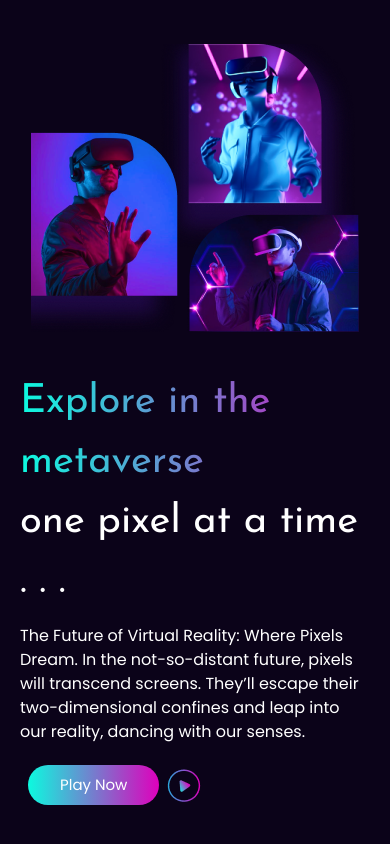
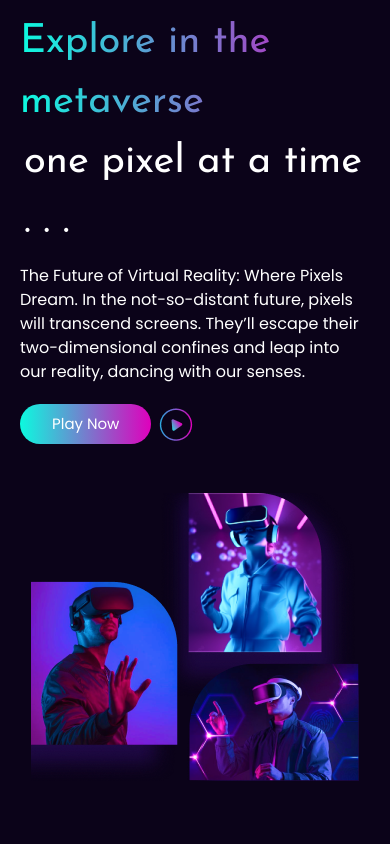
Before and after one commit to arunkrish11/next-gen, a Next.js app: page / in a window 390 px wide. Shown: the part 1180-2024 px from the top of the page. Built offline with nearby package versions, Linux system fonts and the light colour scheme.

Commit message:
responsive error solved

```diff
--- a/src/components/Description.tsx
+++ b/src/components/Description.tsx
@@ -3,11 +3,11 @@ import React from "react";
 function Description({ product }: { product: any }) {
   return (
     <div className="flex flex-col justify-between w-screen md:w-[60%] h-fit px-5">
-      <div className="flex flex-col h-fit">
-        <h1 className="flex josefin-sans text-[40px] md:text-[45px] items-center text-transparent bg-clip-text bg-gradient-to-r from-[#0CFADF] to-[#DF00BC] text-clip">
+      <div className="flex flex-wrap h-fit">
+        <h1 className="flex josefin-sans w-fit text-[40px] md:text-[45px] items-center text-transparent bg-clip-text bg-gradient-to-r from-[#0CFADF] to-[#DF00BC] text-clip ">
           {product.headOne}
         </h1>
-        <h1 className="flex josefin-sans text-[40px] md:text-[45px] items-center text-white">
+        <h1 className="flex josefin-sans w-fit text-[40px] px-1 md:text-[45px] items-center text-white ">
           {product.headTwo}
         </h1>
       </div>
@@ -15,7 +15,7 @@ function Description({ product }: { product: any }) {
         <p className="poppins-regular text-[100%] text-white">{product.para}</p>
       </div>
       <div className="flex flex-row items-center self-start">
-        <div className="flex bg-gradient-to-r from-[#0CFADF] to-[#DF00BC] mx-2 my-[5%] rounded-3xl p-[5%] px-8">
+        <div className="flex bg-gradient-to-r from-[#0CFADF] to-[#DF00BC] me-2 my-[5%] rounded-3xl p-[5%] px-8">
           <button className="text-white poppins-regular text-[15px] ">
             Play Now
           </button>
--- a/src/elements/LeftImageText.tsx
+++ b/src/elements/LeftImageText.tsx
@@ -3,8 +3,8 @@ import React from "react";
 
 function LeftImageText() {
   return (
-    <div className="flex flex-col md:flex-row w-screen h-fit items-center md:px-[20%] p-[2%] bg-[#0B0319]">
-      <div className="flex w-screen md:w-[40%] h-fit py-10 md:py-0 justify-center items-center text-white">
+    <div className="flex flex-col md:flex-row w-screen h-fit items-center md:px-[20%] p-[4%] bg-[#0B0319]">
+      <div className="md:flex w-screen md:w-[40%] h-fit py-10 md:py-0 justify-center items-center text-white hidden">
         <img src="/three-img.webp" alt="meta verse" />
       </div>
       <Description
@@ -14,6 +14,9 @@ function LeftImageText() {
           para: "The Future of Virtual Reality: Where Pixels Dream. In the not-so-distant future, pixels will transcend screens. They’ll escape their two-dimensional confines and leap into our reality, dancing with our senses.",
         }}
       />
+      <div className="flex w-screen md:w-[40%] h-fit py-10 md:py-0 justify-center items-center text-white md:hidden">
+        <img src="/three-img.webp" alt="meta verse" />
+      </div>
     </div>
   );
 }
```
